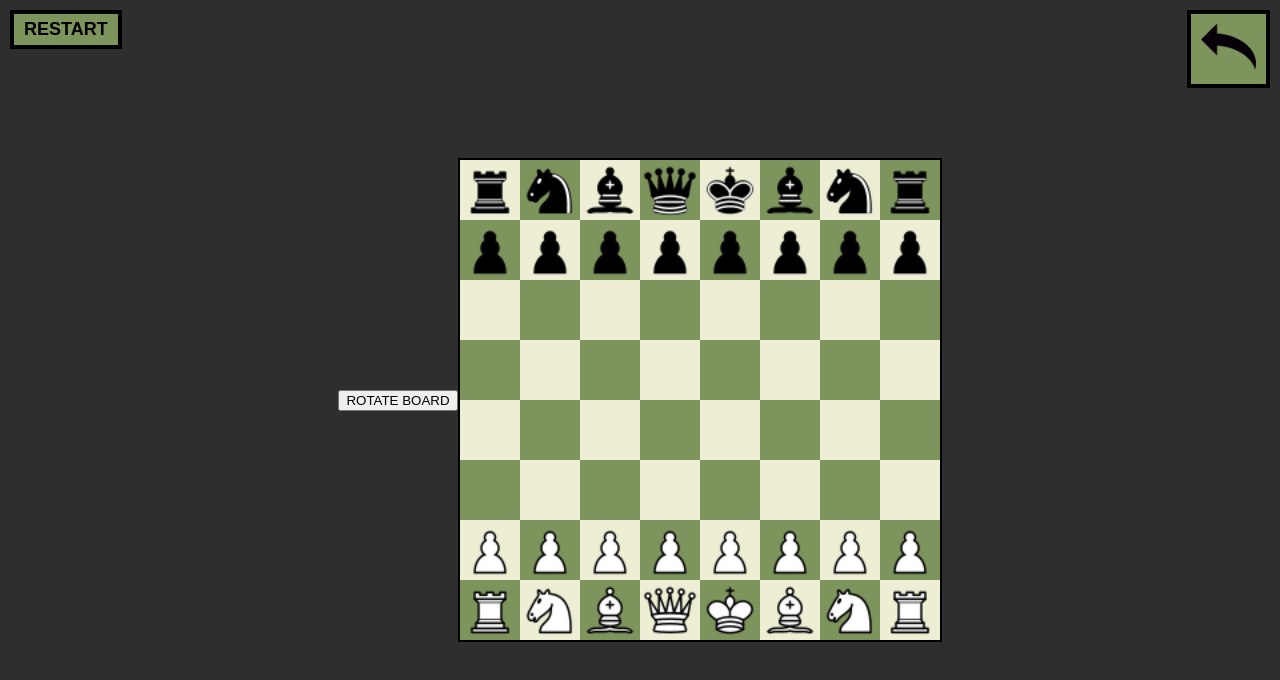
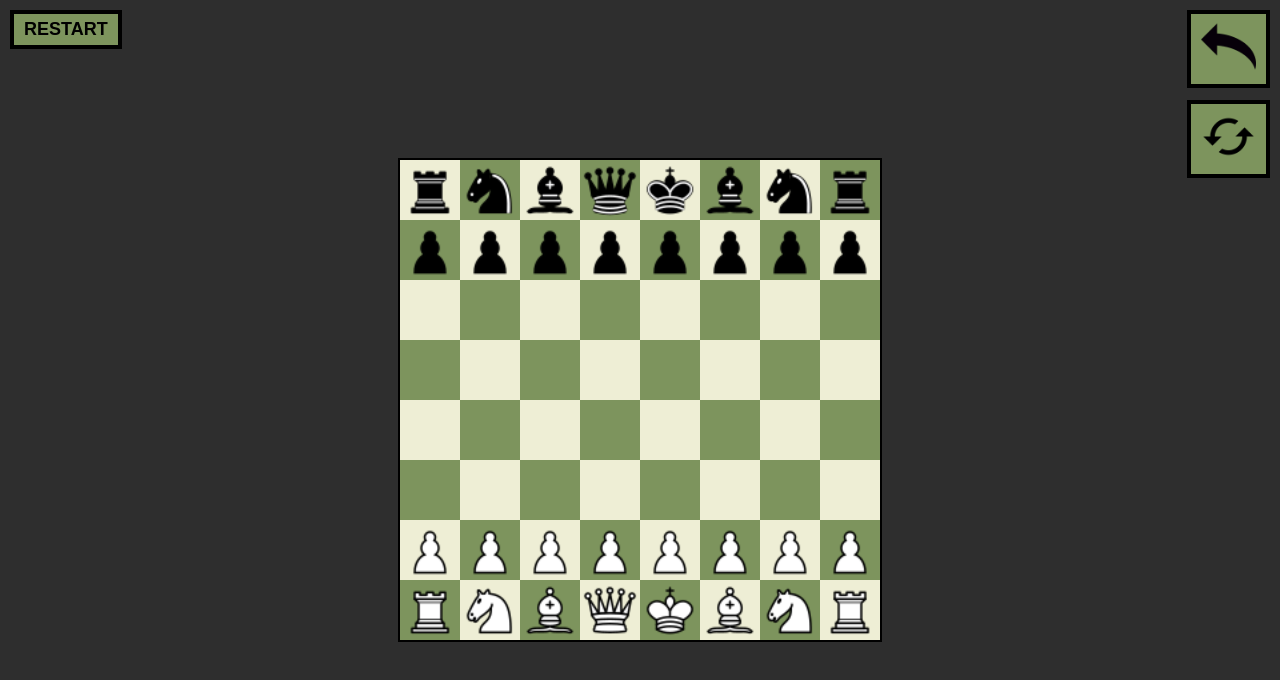
Before and after one commit to 45NGC/js-chess, a plain HTML site: page index.html in a window 1280 px wide. Drawn offline with Linux system fonts and the light colour scheme.

Commit message:
implementing rotate-board-button (finished)(button customization)

```diff
--- a/index.html
+++ b/index.html
@@ -14,7 +14,9 @@
 	<button id="go-back-button">
 		<img src="assets/buttons/backward-button.png" alt="Go back">
 	</button>
-	<button id="rotate-board-button">ROTATE BOARD</button>
+	<button id="rotate-board-button">
+		<img src="assets/buttons/rotate-board-button.png" alt="Rotate board">
+	</button>
 
 	<div class="chess-board">
 		<!-- Row 0  (black pieces)-->
--- a/styles/style.css
+++ b/styles/style.css
@@ -45,6 +45,31 @@ body {
 }
 
 #go-back-button img {
+	width: 55px;
+	height: 55px;
+	object-fit: contain;
+}
+
+#rotate-board-button {
+	position: absolute;
+	top: 100px;
+	right: 10px;
+	background-color: #7d945d;;
+	color: #220101;
+	font-weight: bold;
+	font-size: 18px;
+	border: 4px solid black;
+	padding: 5px 10px;
+	cursor: pointer;
+	transition: border-color 0.3s ease;
+}
+
+#rotate-board-button:hover {
+	border-color: #f5f5dc;
+	/*background-color: #945d5d;*/
+}
+
+#rotate-board-button img {
 	width: 55px;
 	height: 55px;
 	object-fit: contain;
```
Also changed, not shown: assets/buttons/rotate-board-button.png (renamed from assets/buttons/reset-button.png).
